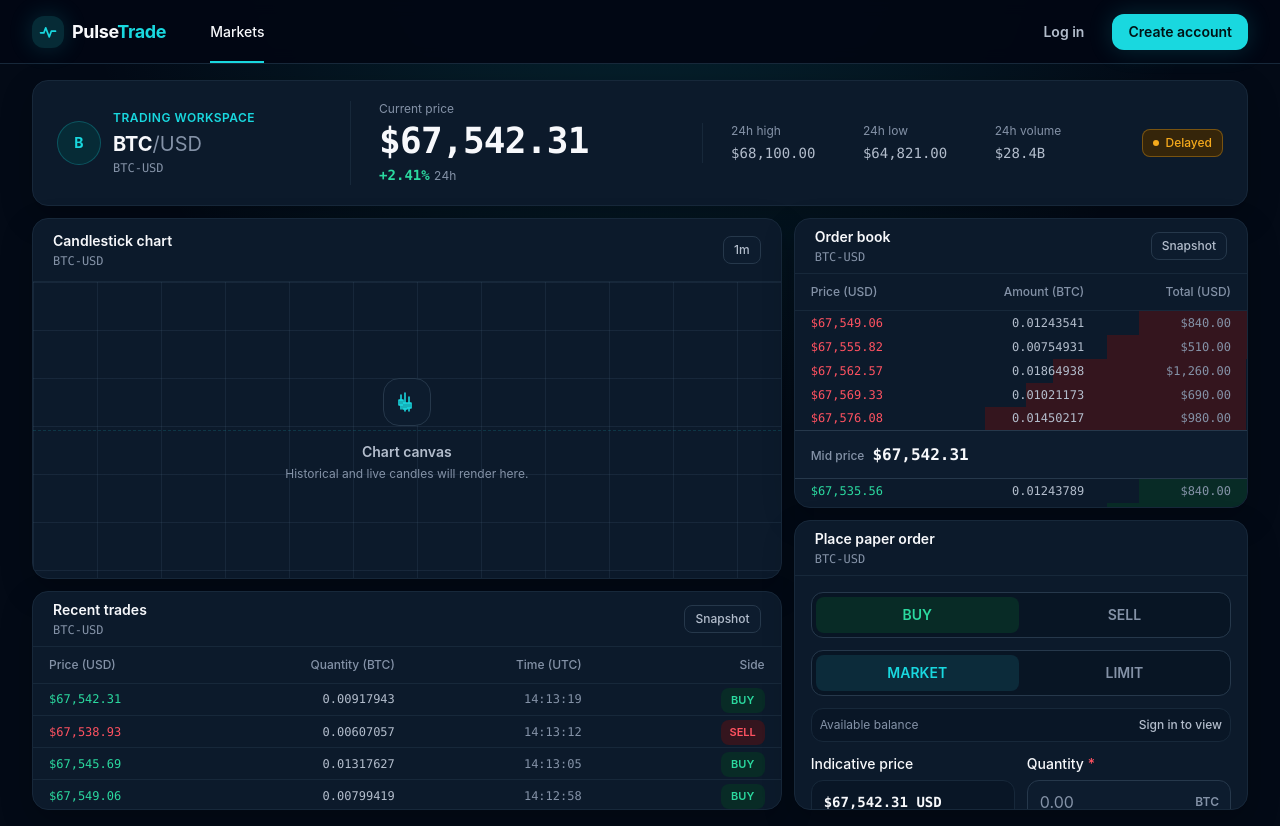
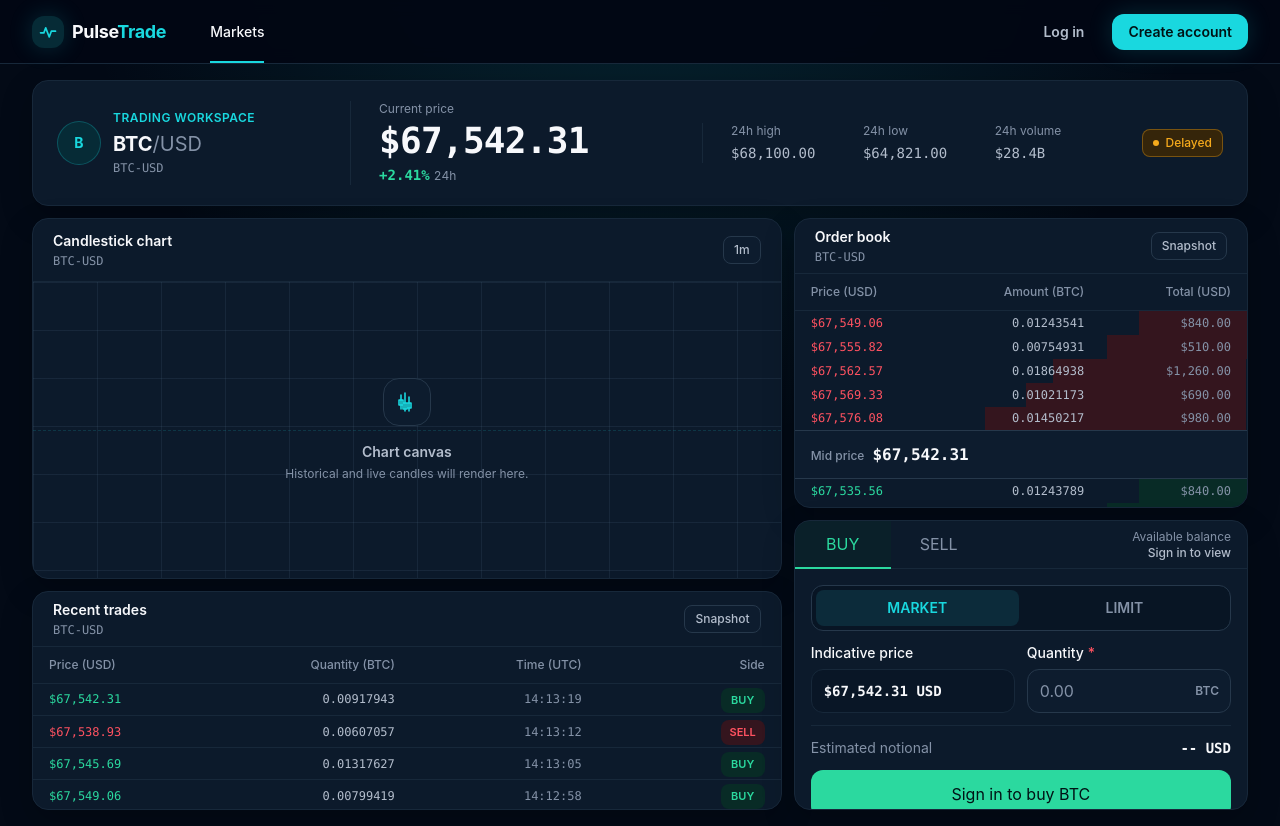
Before and after one commit to NhanPL/pulse-trade, a Next.js app in the folder apps/web/: page /trade/BTC-USD in a window 1280 px wide. Built offline with nearby package versions, Linux system fonts and the light colour scheme.

Commit message:
fix(trading): restore buy sell order tabs

```diff
--- a/apps/web/src/features/trading/components/order-form/OrderForm.tsx
+++ b/apps/web/src/features/trading/components/order-form/OrderForm.tsx
@@ -114,6 +114,47 @@ const TYPE_OPTIONS = [
   { label: "LIMIT", value: "LIMIT" },
 ] as const;
 
+type BuySellTabsProps = {
+  controlsId: string;
+  idPrefix: string;
+  onChange: (side: OrderSide) => void;
+  side: OrderSide;
+};
+
+function BuySellTabs({ controlsId, idPrefix, onChange, side }: BuySellTabsProps) {
+  return (
+    <div aria-label="Order side" className="grid min-w-48 grid-cols-2 self-stretch" role="tablist">
+      {SIDE_OPTIONS.map((option) => {
+        const selected = option.value === side;
+
+        return (
+          <button
+            key={option.value}
+            aria-controls={controlsId}
+            aria-selected={selected}
+            className={classNames(
+              "relative min-h-12 border-b-2 px-5 text-sm font-semibold transition-colors",
+              "focus-visible:z-10 focus-visible:outline-none focus-visible:ring-2 focus-visible:ring-inset focus-visible:ring-focus",
+              selected
+                ? option.value === "BUY"
+                  ? "border-positive bg-positive-subtle/35 text-positive"
+                  : "border-negative bg-negative-subtle/35 text-negative"
+                : "border-transparent text-foreground-muted hover:bg-surface-hover hover:text-foreground",
+            )}
+            id={`${idPrefix}-${option.value.toLowerCase()}-tab`}
+            onClick={() => onChange(option.value)}
+            role="tab"
+            tabIndex={0}
+            type="button"
+          >
+            {option.label}
+          </button>
+        );
+      })}
+    </div>
+  );
+}
+
 export function OrderForm({ baseAsset, currentPrice, quoteAsset, symbol }: OrderFormProps) {
   const router = useRouter();
   const formId = useId();
@@ -127,6 +168,7 @@ export function OrderForm({ baseAsset, currentPrice, quoteAsset, symbol }: Order
   const estimate = reservesBaseAsset
     ? formatQuantityEstimate(quantity, baseAsset)
     : formatEstimate(quantity, estimatePrice, quoteAsset);
+  const orderFieldsId = `${formId}-order-fields`;
 
   function handleSubmit(event: FormEvent<HTMLFormElement>): void {
     event.preventDefault();
@@ -138,24 +180,24 @@ export function OrderForm({ baseAsset, currentPrice, quoteAsset, symbol }: Order
       aria-labelledby={`${formId}-title`}
       className="flex flex-col overflow-hidden rounded-xl border border-border-subtle bg-surface-elevated shadow-panel"
     >
-      <header className="border-b border-border-subtle px-4 py-3 sm:px-5 lg:py-2">
-        <h2 id={`${formId}-title`} className="text-sm font-semibold text-foreground">
-          Place paper order
+      <header className="flex min-h-12 items-stretch justify-between border-b border-border-subtle pr-4">
+        <h2 id={`${formId}-title`} className="sr-only">
+          Place {symbol} paper order
         </h2>
-        <p className="mt-0.5 font-mono text-xs text-foreground-muted">{symbol}</p>
+        <BuySellTabs controlsId={orderFieldsId} idPrefix={formId} onChange={setSide} side={side} />
+        <p className="hidden self-center text-right text-xs text-foreground-muted sm:block">
+          Available balance
+          <span className="block font-medium text-foreground-secondary">Sign in to view</span>
+        </p>
       </header>
 
       <form
+        aria-labelledby={`${formId}-${side.toLowerCase()}-tab`}
         className="grid gap-5 p-4 sm:p-5 lg:flex-1 lg:content-start lg:gap-3 lg:p-4"
+        id={orderFieldsId}
         onSubmit={handleSubmit}
+        role="tabpanel"
       >
-        <SegmentedControl
-          label="Order side"
-          name={`${formId}-side`}
-          onChange={setSide}
-          options={SIDE_OPTIONS}
-          value={side}
-        />
         <SegmentedControl
           label="Order type"
           name={`${formId}-type`}
@@ -164,18 +206,14 @@ export function OrderForm({ baseAsset, currentPrice, quoteAsset, symbol }: Order
           value={type}
         />
 
-        <dl className="grid gap-2 rounded-lg border border-border-subtle bg-surface/65 p-3 text-xs lg:p-2">
-          <div className="flex items-center justify-between gap-4">
-            <dt className="text-foreground-muted">Available balance</dt>
-            <dd className="font-medium text-foreground-secondary">Sign in to view</dd>
-          </div>
-          {type === "LIMIT" ? (
+        {type === "LIMIT" ? (
+          <dl className="rounded-lg border border-border-subtle bg-surface/65 p-3 text-xs lg:p-2">
             <div className="flex items-center justify-between gap-4">
               <dt className="text-foreground-muted">Locked balance</dt>
               <dd className="font-medium text-foreground-secondary">Sign in to view</dd>
             </div>
-          ) : null}
-        </dl>
+          </dl>
+        ) : null}
 
         <div className="grid gap-3 lg:grid-cols-2">
           {type === "LIMIT" ? (
```
